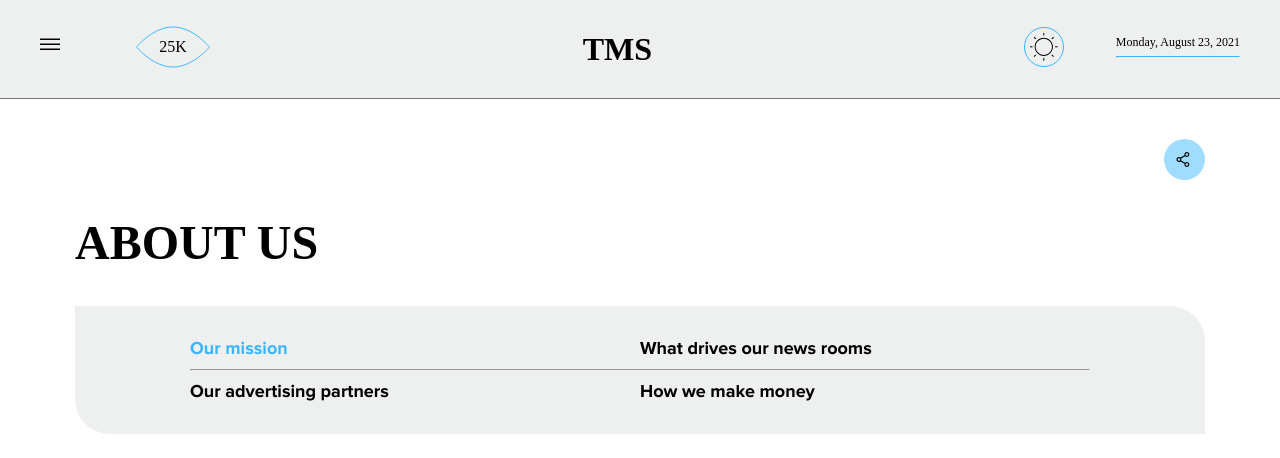
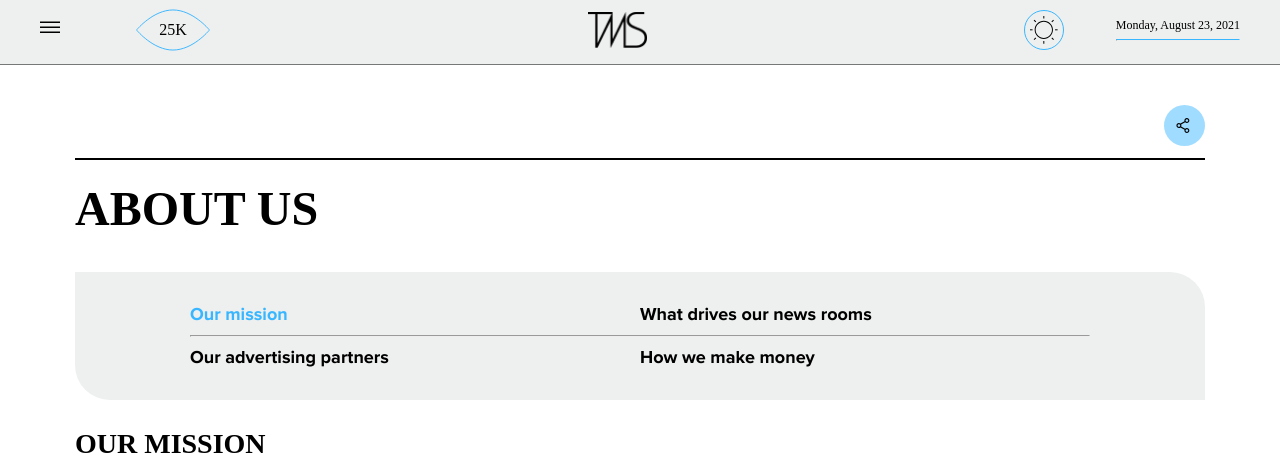
Before and after one commit to usman151mrd/themillsource, a Django app: page /about-us/ in a window 1280 px wide. Shown: the top 458 px of the page. Run offline with Django 3.2, Linux system fonts and the light colour scheme; some web fonts are replaced.

Commit message:
logo updated, changes completed

```diff
--- a/blog/templates/blog/layout/base.html
+++ b/blog/templates/blog/layout/base.html
@@ -40,7 +40,7 @@
                         <a href="#">Terms of service</a>
                     </div>
                 </div>
-                <div class="menu-hot-topics">
+                {% comment %} <div class="menu-hot-topics">
                     <h1 class="menu-title">Hot Topics</h1>
                     <div class="menu-body">
                         <a href="#">Crypto</a>
@@ -60,7 +60,7 @@
                         <a href="#">Space race</a>
                         <a href="#">Banking giants</a>
                     </div>
-                </div>
+                </div> {% endcomment %}
                 <div class="menu-social">
                     <h1 class="menu-title">Follow us</h1>
                     <div>
@@ -89,7 +89,10 @@
 
                 </div>
                 <div class="center-content">
-                    <a href="{% url 'blog:home' %}"><h1 class="title">TMS</h1></a>
+                    <a href="{% url 'blog:home' %}">
+                        {% comment %} <h1 class="title">TMS</h1> {% endcomment %}
+                        <img src="{% static 'images/logo_dark.png' %}" alt="logo" height="36">
+                    </a>
                 </div>
 
                 <div class="right-content">
--- a/static/css/style_light.css
+++ b/static/css/style_light.css
@@ -301,6 +301,7 @@ p {
 }
 .row:nth-child(odd) {
   background-color: var(--background-color-four);
+  opacity: 0.4;
 }
 .row:nth-child(even) {
   background-color: var(--background-color-one);
@@ -763,7 +764,7 @@ footer {
   text-align: right;
 }
 .about-title hr {
-  border: 0.0625rem solid var(--border-color-two);
+  border: 0.0625rem solid var(--border-color-one);
 }
 .about-title h2 {
   margin: 0.9375rem 0 0 0;
--- a/static/css/style_menu.css
+++ b/static/css/style_menu.css
@@ -19,8 +19,8 @@
   left: 0;
   z-index: 1000;
   display: none;
-  height: 40.625rem;
-  overflow-y: auto;
+  /* height: 40.625rem;
+  overflow-y: auto; */
 }
 .show-menu {
   display: block;
```
Also changed, not shown: static/images/logo_dark.png (added).
